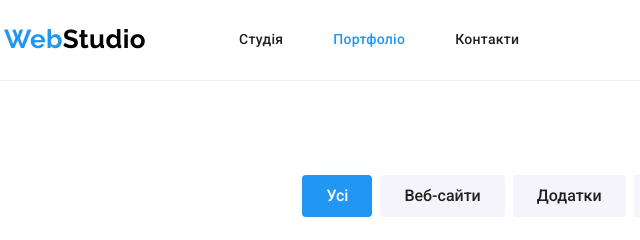
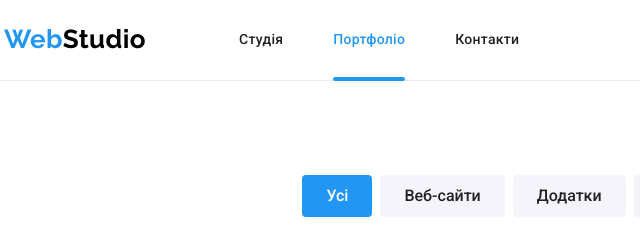
Before and after one commit to Natalie2205/goit-markup-hw-05, a plain HTML site: page portfolio.html in a window 1280 px wide. Shown: the top 240 px of the page, 51-691 px from the left. Drawn offline with nearby package versions, Linux system fonts and the light colour scheme.

Commit message:
додає підкреслення поточної сторінки

```diff
--- a/css/styles.css
+++ b/css/styles.css
@@ -108,6 +108,7 @@ img {
 }
 
 .site-nav .link {
+    position: relative;
     display: block;
     padding-top: 32px;
     padding-bottom: 32px;
@@ -142,6 +143,17 @@ img {
 
 .site-nav .link.current {
     color: var(--accent-color);
+}
+
+.current::after {
+    content: "";
+    position: absolute;
+    bottom: -1px;
+    width: 100%;
+    height: 4px;
+    background-color: var(--accent-color);
+    border-radius: 2px;
+
 }
 
 .menu-item:not(:last-child) {
```
